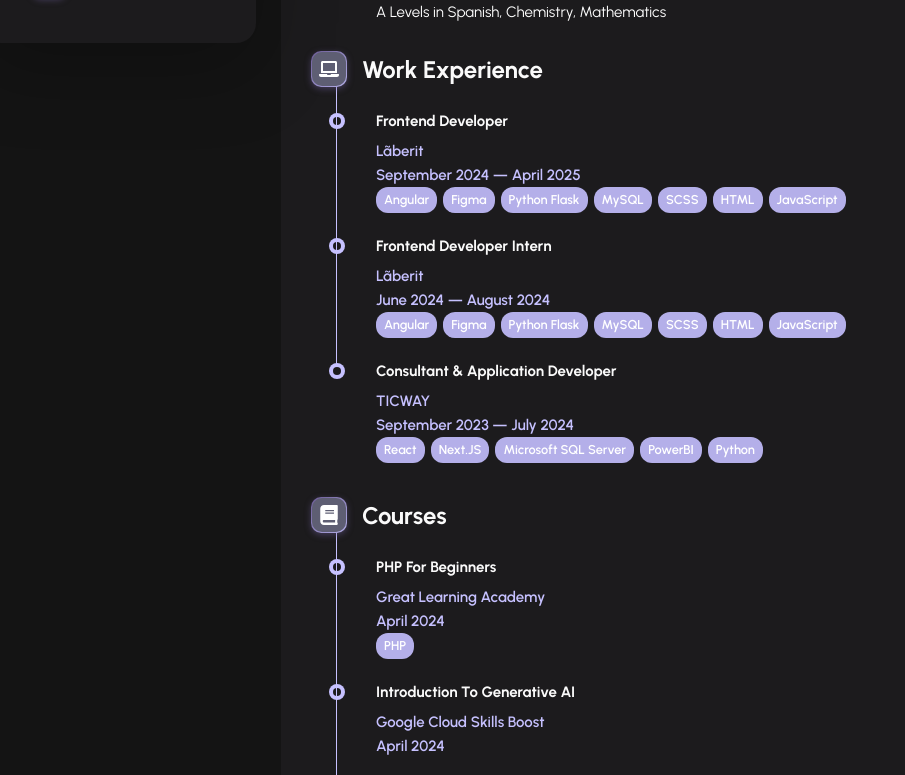
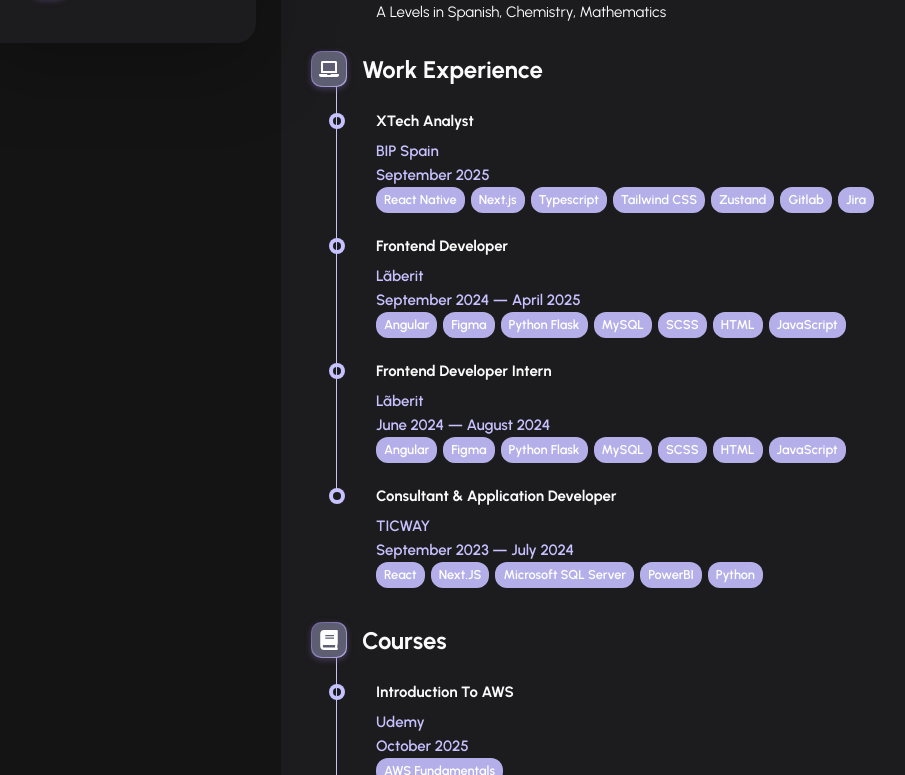
Before and after one commit to shivanirajani/shivani-portfolio, a React (Vite) app: page /resume in a window 1280 px wide. Shown: the part 505-1280 px from the top of the page, without its empty margins (59-964 px from the left). Built offline with nearby package versions, Linux system fonts and the light colour scheme.

Commit message:
Updated Resume section

```diff
--- a/src/pages/Resume/Resume.jsx
+++ b/src/pages/Resume/Resume.jsx
@@ -63,11 +63,14 @@
           { place: "British School of Gran Canaria", date: "2006 — 2021", description: "A Levels in Spanish, Chemistry, Mathematics" }
         ],
         workExperience: [
+          { work: "xTech Analyst", place: "BIP Spain", date: "September 2025", description: "React Native, Next.js, Typescript, Tailwind CSS, Zustand, Gitlab, Jira" },
           { work: "Frontend Developer", place: "Lãberit", date: "September 2024 — April 2025", description: "Angular, Figma, Python Flask, MySQL, SCSS, HTML, JavaScript" },
           { work: "Frontend Developer Intern", place: "Lãberit", date: "June 2024 — August 2024", description: "Angular, Figma, Python Flask, MySQL, SCSS, HTML, JavaScript" },
           { work: "Consultant & Application Developer", place: "TICWAY", date: "September 2023 — July 2024", description: "React, Next.JS, Microsoft SQL Server, PowerBI, Python" },
         ],
         courses: [
+          { work: "Introduction to AWS", place: "Udemy", date: "October 2025", description: "AWS Fundamentals" },
+          { work: "React Native", place: "Udemy", date: "October 2025", description: "React Native" },
           { work: "PHP for Beginners", place: "Great Learning Academy", date: "April 2024", description: "PHP" },
           { work: "Introduction to Generative AI", place: "Google Cloud Skills Boost", date: "April 2024" },
           { work: "Front End Development Libraries", place: "freeCodeCamp", date: "April 2024", description: "HTML, JavaScript, CSS, React, Bootstrap" },
@@ -93,11 +96,14 @@
           { place: "British School of Gran Canaria", date: "2006 — 2021", description: "A Levels en Lengua Castellaña, Química, Matemáticas" }
         ],
         workExperience: [
-          { work: "Desarrolladora Frontend", place: "Lãberit", date: "Septiembre 2024 — Abril 2025", description: "Angular, Figma, Python Flask, MySQL, SCSS, HTML, JavaScript" },
+          { work: "xTech Analyst", place: "BIP Spain", date: "Septiembre 2025", description: "React Native, Next.js, Typescript, Tailwind CSS, Zustand, Gitlab, Jira" },
+          { work: "Desarrolladora Frontend", place: "Lãberit", date: "Septiembre 2024 — Marzo 2025", description: "Angular, Figma, Python Flask, MySQL, SCSS, HTML, JavaScript" },
           { work: "Prácticas Desarrolladora Frontend", place: "Lãberit", date: "Junio 2024 — Agosto 2024", description: "Angular, Figma, Python Flask, MySQL, SCSS, HTML, JavaScript" },
           { work: "Consultora y Desarrolladora de Aplicaciones", place: "TICWAY", date: "Septiembre 2023 — Julio 2024", description: "React, Next.JS, Microsoft SQL Server, PowerBI, Python" },
         ],
         courses: [
+          { work: "Introduction to AWS", place: "Udemy", date: "October 2025", description: "AWS Fundamentals" },
+          { work: "React Native", place: "Udemy", date: "October 2025", description: "React Native" },
           { work: "PHP para Principiantes", place: "Great Learning Academy", date: "Abril 2024", description: "PHP" },
           { work: "Introducción a la IA Generativa", place: "Google Cloud Skills Boost", date: "Abril 2024" },
           { work: "Frameworks Desarrollo Front End", place: "freeCodeCamp", date: "Abril 2024", description: "HTML, JavaScript, CSS, React, Bootstrap" },
```
